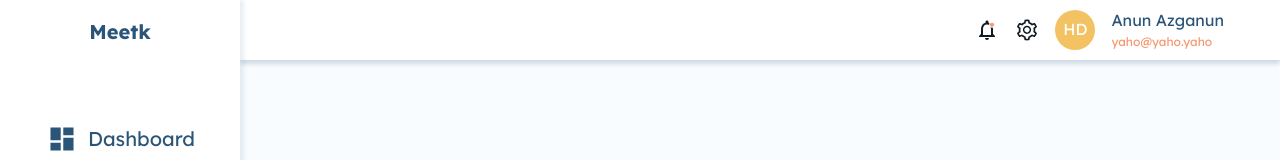
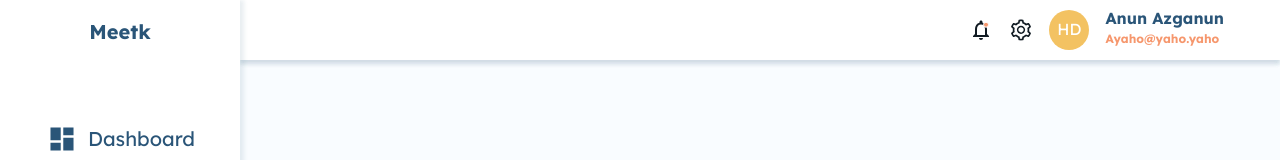
Before and after one commit to vlo111/kpi, a React (Create React App) app: page / in a window 1280 px wide. Shown: the top 160 px of the page. Built offline with nearby package versions, Linux system fonts and the light colour scheme.

Commit message:
header stayle antd

```diff
--- a/src/components/Header/index.tsx
+++ b/src/components/Header/index.tsx
@@ -1,11 +1,12 @@
 import React from 'react'
-import { Layout } from 'antd'
+import { Col, Layout, Row, Typography } from 'antd'
 import { ReactComponent as Notification } from '../../assets/icons/notification.svg'
 import { ReactComponent as Setting } from '../../assets/icons/setting.svg'
 import { useNavigate } from 'react-router-dom'
 import ManagerIcon from '../ManagerIcon'
 
 import styled from 'styled-components'
+const { Title } = Typography
 
 const HeaderLayout = styled(Layout)`
   background: var(--white);
@@ -13,24 +14,6 @@ const HeaderLayout = styled(Layout)`
   z-index: 1;
   max-height: 60px;
   min-height: 60px;
-
-  .headerUser {
-    display: flex;
-    align-items: center;
-    grid-gap: 16px;
-    cursor: pointer;
-  }
-  .headerUserInfo {
-    display: grid;
-    .userMiddleName {
-      font-size: var(--base-font-size);
-      color: var(--dark-border-ultramarine);
-    }
-    .userEmail {
-      font-size: var(--font-size-small);
-      color: var(--secondary-light-orage);
-    }
-  }
 `
 
 const HeaderMenu = styled(Layout)`
@@ -51,13 +34,14 @@ export const Header: React.FC = () => {
       <HeaderMenu>
         <Notification />
         <Setting />
-        <div className="headerUser" onClick={() => navigate('/user-profile')}>
+        <Row align="middle" style={{ gridGap: '16px', cursor: 'pointer' }} onClick={() => navigate('/user-profile')}>
           <ManagerIcon letter="HD" color="#F3C262" />
-          <div className="headerUserInfo">
-            <span className="userMiddleName">Anun Azganun</span>
-            <span className="userEmail">yaho@yaho.yaho</span>
-          </div>
-        </div>
+          <Row >
+            <Col span={80}>
+          <Title level={5} style={{ color: 'var(--dark-border-ultramarine)', margin: 0 }}>Anun Azganun</Title>
+          <Title level={5} style={{ fontSize: 'var(--font-size-small)', color: 'var(--secondary-light-orage)', marginTop: 0 }}>Ayaho@yaho.yaho</Title></Col>
+          </Row>
+        </Row>
       </HeaderMenu>
     </HeaderLayout>
   )
```
